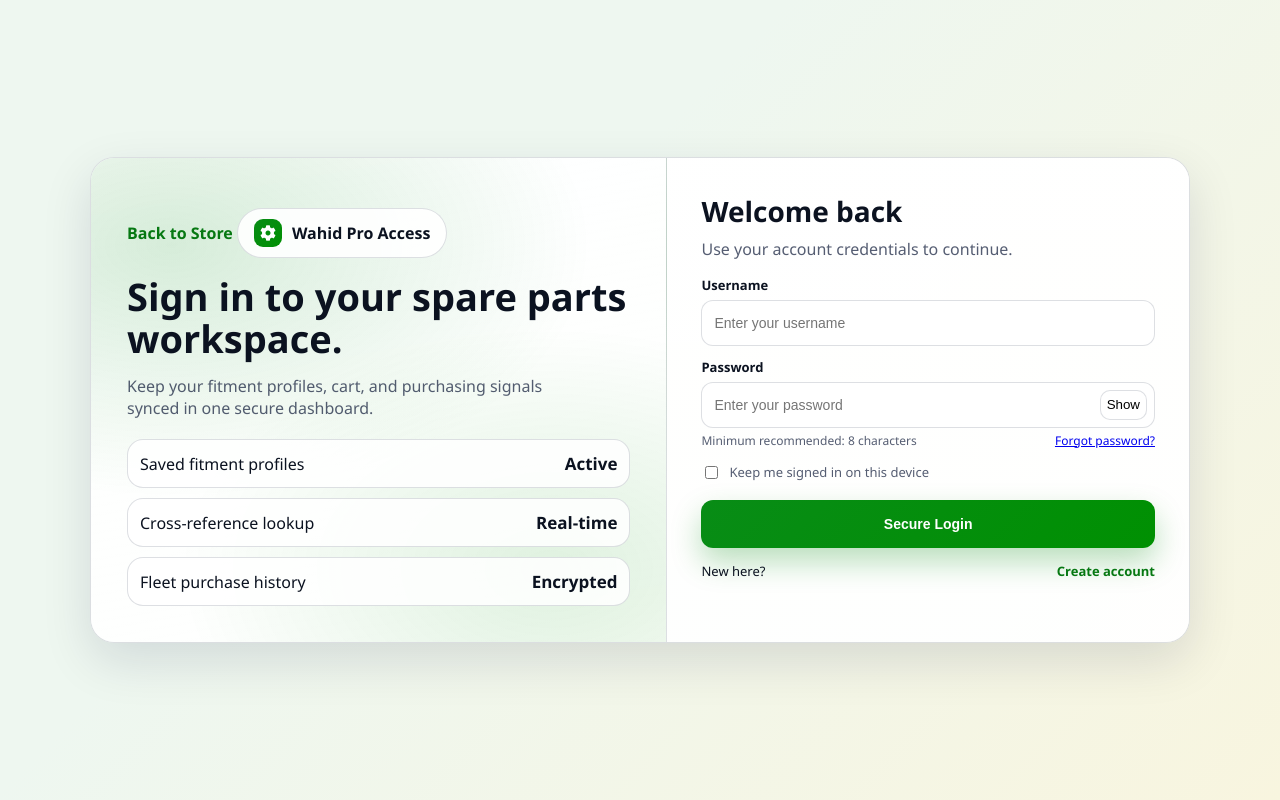
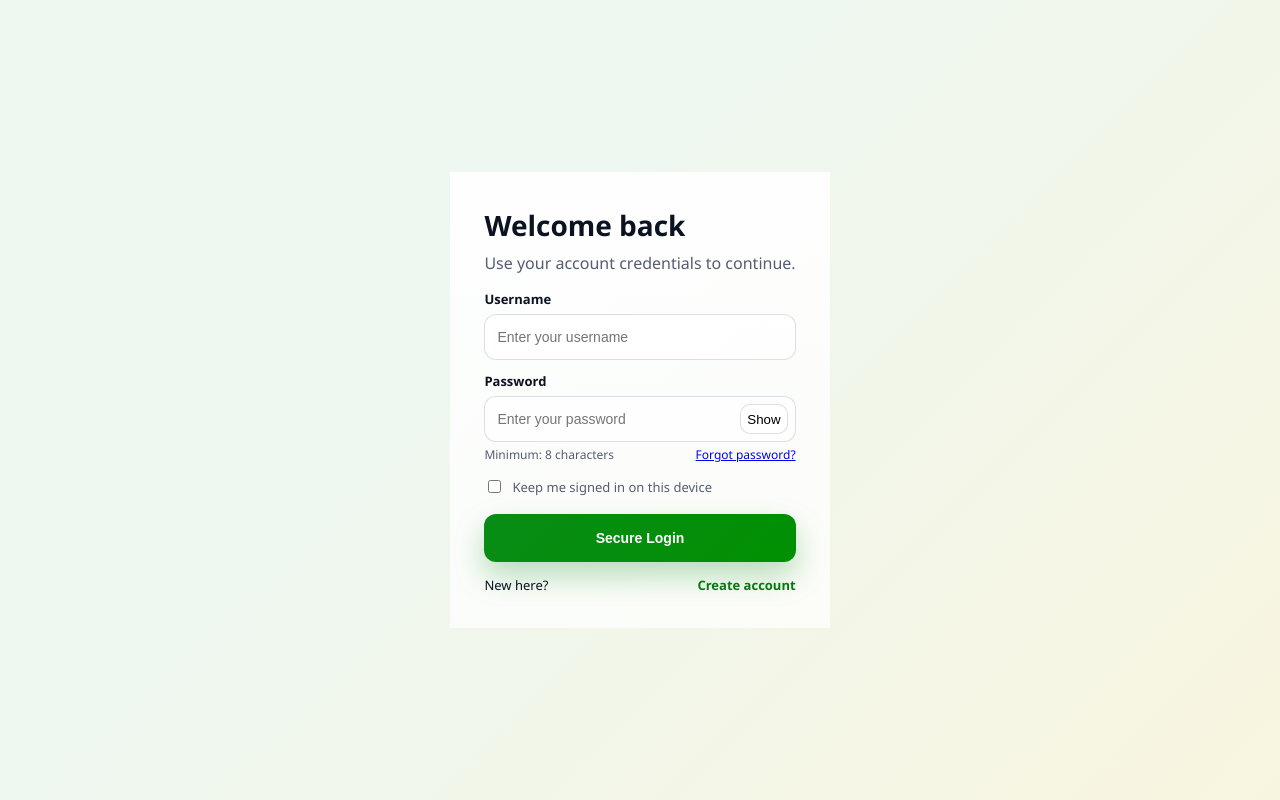
Before and after one commit to BlackCobra29-bit/sparee-commerce, a Django app: template templates/auth/login.html in a window 1280 px wide. Run offline with Django 5.2, Linux system fonts and the light colour scheme; the template is opened without the code that fills it, so the values that code supplies are empty; some libraries are stand-ins or nearby versions.

Commit message:
products update

```diff
--- a/static/js/auth.js
+++ b/static/js/auth.js
@@ -252,6 +252,7 @@
 
   document.addEventListener("DOMContentLoaded", function () {
     initAuthUi();
+    hideAuthLoading();
   });
 
   document.addEventListener("htmx:beforeRequest", function (event) {
@@ -278,6 +279,19 @@
     }
   });
 
+  document.addEventListener("htmx:abort", function () {
+    hideAuthLoading();
+  });
+
+  document.addEventListener("htmx:historyRestore", function () {
+    hideAuthLoading();
+    initAuthUi();
+  });
+
+  document.addEventListener("htmx:historyCacheMissLoadError", function () {
+    hideAuthLoading();
+  });
+
   document.addEventListener("htmx:afterSwap", function (event) {
     const target = event.target;
     if (!target) return;
@@ -286,4 +300,18 @@
       hideAuthLoading();
     }
   });
+
+  window.addEventListener("pageshow", function () {
+    hideAuthLoading();
+  });
+
+  window.addEventListener("popstate", function () {
+    hideAuthLoading();
+  });
+
+  document.addEventListener("visibilitychange", function () {
+    if (!document.hidden) {
+      hideAuthLoading();
+    }
+  });
 })();
--- a/templates/auth/forgot_password.html
+++ b/templates/auth/forgot_password.html
@@ -18,6 +18,6 @@
   <script src="https://cdn.jsdelivr.net/npm/sweetalert2@11"></script>
   <script src="https://cdn.jsdelivr.net/npm/intl-tel-input@19.5.7/build/js/intlTelInput.min.js"></script>
   <script src="https://cdn.jsdelivr.net/npm/intl-tel-input@19.5.7/build/js/utils.js"></script>
-  <script src="{% static 'js/auth.js' %}"></script>
+  <script src="{% static 'js/auth.js' %}?v=20260307-1"></script>
 </body>
 </html>
--- a/templates/auth/login.html
+++ b/templates/auth/login.html
@@ -18,6 +18,6 @@
   <script src="https://cdn.jsdelivr.net/npm/sweetalert2@11"></script>
   <script src="https://cdn.jsdelivr.net/npm/intl-tel-input@19.5.7/build/js/intlTelInput.min.js"></script>
   <script src="https://cdn.jsdelivr.net/npm/intl-tel-input@19.5.7/build/js/utils.js"></script>
-  <script src="{% static 'js/auth.js' %}"></script>
+  <script src="{% static 'js/auth.js' %}?v=20260307-1"></script>
 </body>
 </html>
--- a/templates/auth/partials/login_content.html
+++ b/templates/auth/partials/login_content.html
@@ -1,30 +1,4 @@
 <main id="auth-page" class="auth-shell">
-  <section class="auth-grid">
-    <aside class="auth-side">
-      <a href="{% url 'home' %}" class="go-home">Back to Store</a>
-      <div class="brand-pill" style="margin-top:14px;">
-        <span class="brand-dot"><i class="fas fa-cog"></i></span>
-        <span>Wahid Pro Access</span>
-      </div>
-      <h2 class="auth-headline">Sign in to your spare parts workspace.</h2>
-      <p class="auth-copy">
-        Keep your fitment profiles, cart, and purchasing signals synced in one secure dashboard.
-      </p>
-      <div class="stats">
-        <div class="stat-card">
-          <span>Saved fitment profiles</span>
-          <b>Active</b>
-        </div>
-        <div class="stat-card">
-          <span>Cross-reference lookup</span>
-          <b>Real-time</b>
-        </div>
-        <div class="stat-card">
-          <span>Fleet purchase history</span>
-          <b>Encrypted</b>
-        </div>
-      </div>
-    </aside>
 
     <section class="auth-form-wrap">
       <h1>Welcome back</h1>
@@ -60,7 +34,7 @@
             <button type="button" class="toggle-pass" data-toggle-password data-target="password">Show</button>
           </div>
           <div class="meta-row">
-            <span>Minimum recommended: 8 characters</span>
+            <span>Minimum: 8 characters</span>
             <a href="{% url 'forgot_password' %}" hx-get="{% url 'forgot_password' %}"
                hx-target="#auth-page" hx-swap="outerHTML" hx-push-url="true">Forgot password?</a>
           </div>
@@ -80,5 +54,4 @@
            hx-target="#auth-page" hx-swap="outerHTML" hx-push-url="true">Create account</a>
       </div>
     </section>
-  </section>
 </main>
--- a/templates/auth/signup.html
+++ b/templates/auth/signup.html
@@ -21,6 +21,6 @@
 
 <!-- utils.js for validation/formatting -->
 <script src="https://cdn.jsdelivr.net/npm/intl-tel-input@19.5.7/build/js/utils.js"></script>
-  <script src="{% static 'js/auth.js' %}"></script>
+  <script src="{% static 'js/auth.js' %}?v=20260307-1"></script>
 </body>
 </html>
```
Also changed, not shown: templates/auth/partials/forgot_password_content.html (+0 -27 lines), templates/auth/partials/signup_content.html (+0 -28 lines), templates/index.html (+0 -16 lines), db.sqlite3.
